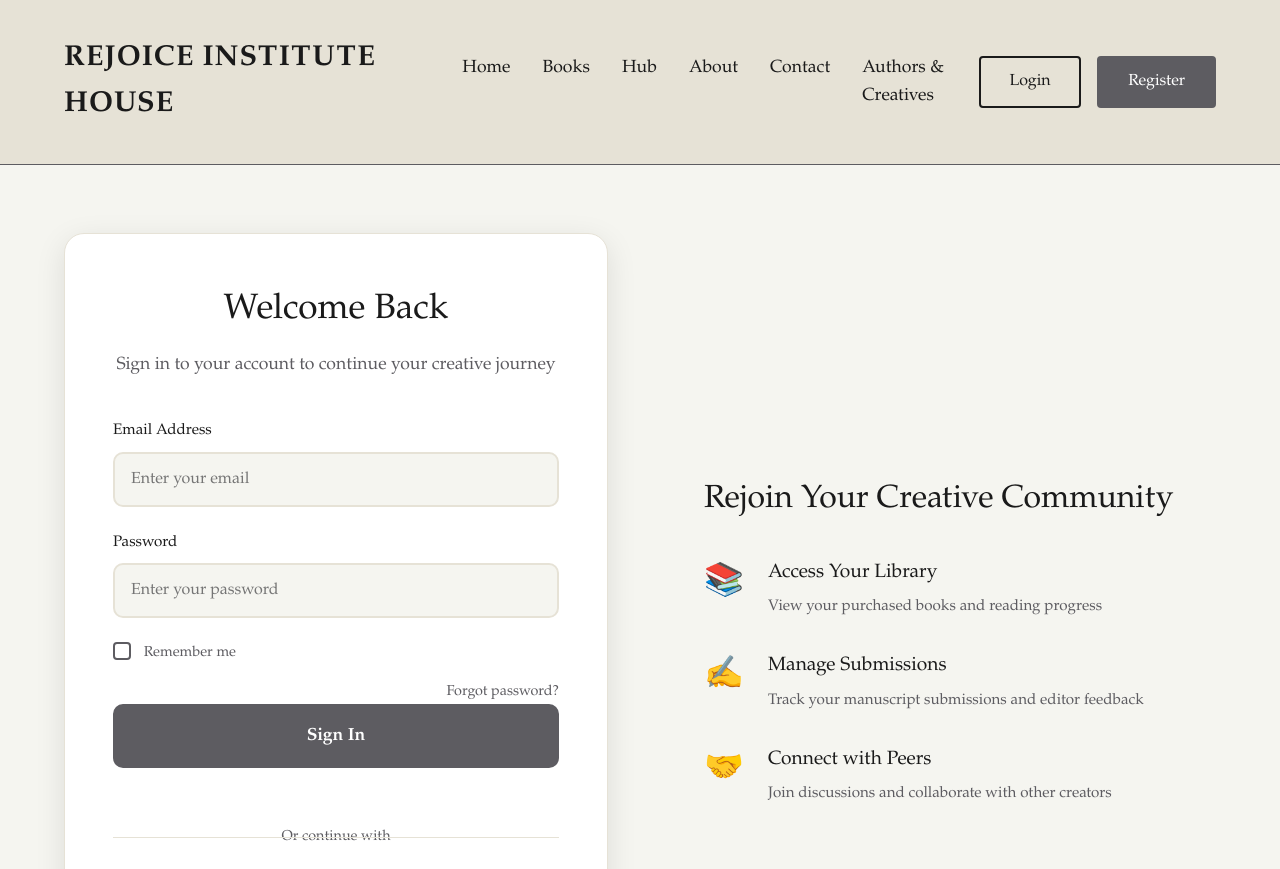
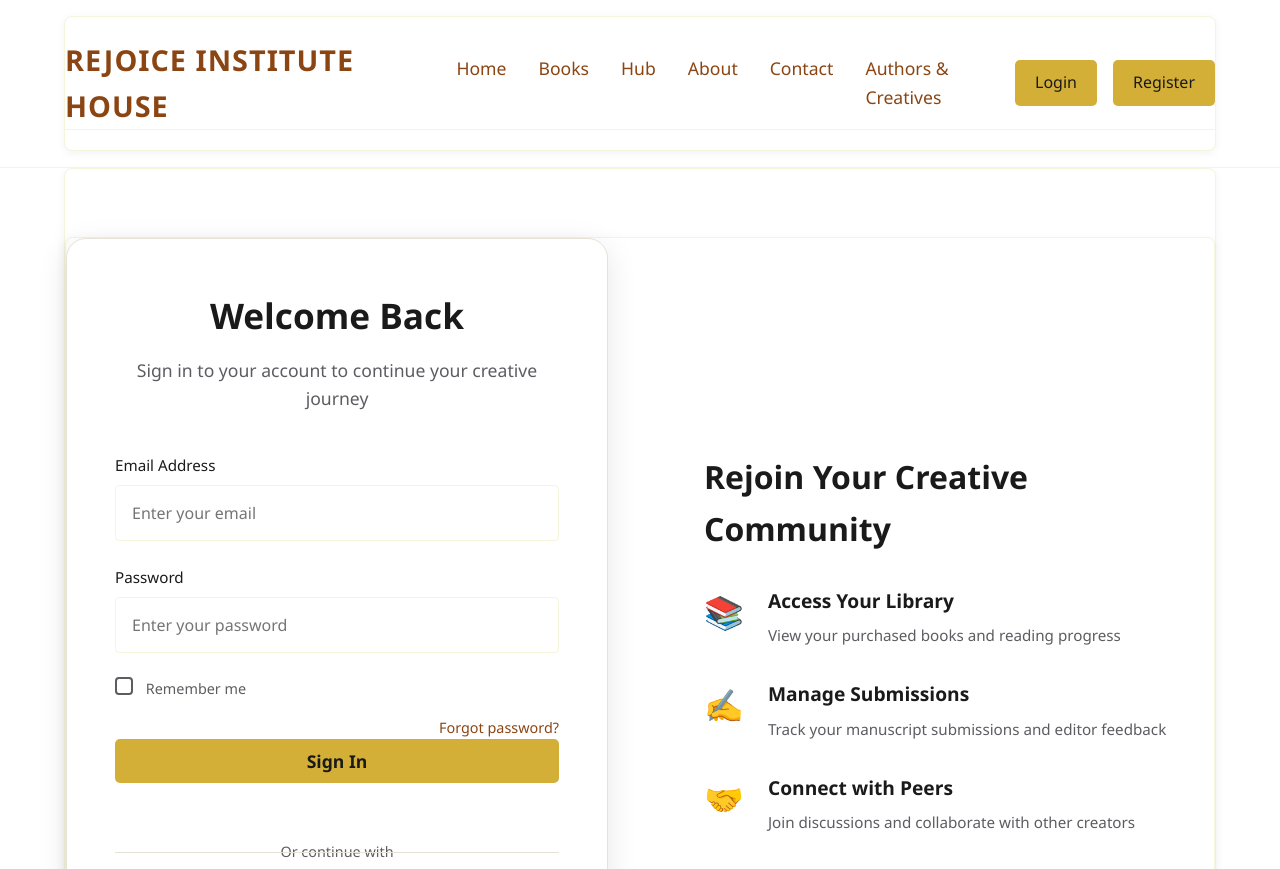
Before and after one commit to RejoiceInstituteHouse/RejoiceInstitute, a plain HTML site: page pages/login.html in a window 1280 px wide. Shown: the top 869 px of the page. Drawn offline with Linux system fonts and the light colour scheme; a script that the page names is missing.

Commit message:
Add files via upload

```diff
--- a/style.css
+++ b/style.css
@@ -2346,3 +2346,87 @@ footer {
     gap: 4rem;
     align-items: center;
 }
+/* ===== NEW EARTHY COLOR SCHEME ===== */
+:root {
+  --primary-white: #FFFFFF;
+  --rich-black: #1A1A1A;
+  --warm-gold: #D4AF37;
+  --earth-brown: #8B4513;
+  --light-beige: #F5F5DC;
+  --soft-cream: #FDF5E6;
+}
+
+/* Global Background & Text */
+body {
+  background-color: var(--primary-white) !important;
+  color: var(--rich-black) !important;
+  font-family: 'Segoe UI', Tahoma, Geneva, Verdana, sans-serif;
+  line-height: 1.6;
+}
+
+/* Headers & Navigation */
+header, nav, .navbar {
+  background-color: var(--primary-white) !important;
+  border-bottom: 1px solid var(--light-beige) !important;
+}
+
+/* Buttons & CTAs */
+.btn, button, .button, input[type="submit"] {
+  background-color: var(--warm-gold) !important;
+  color: var(--rich-black) !important;
+  border: none !important;
+  border-radius: 5px !important;
+  padding: 10px 20px !important;
+  transition: all 0.3s ease !important;
+}
+
+.btn:hover, button:hover {
+  background-color: var(--earth-brown) !important;
+  color: var(--primary-white) !important;
+  transform: translateY(-2px) !important;
+}
+
+/* Cards & Containers */
+.card, .container, .section, div[class*="box"], div[class*="container"] {
+  background-color: var(--primary-white) !important;
+  border: 1px solid var(--light-beige) !important;
+  border-radius: 8px !important;
+  box-shadow: 0 2px 10px rgba(0,0,0,0.05) !important;
+}
+
+/* Links */
+a {
+  color: var(--earth-brown) !important;
+  text-decoration: none !important;
+  transition: color 0.3s ease !important;
+}
+
+a:hover {
+  color: var(--warm-gold) !important;
+}
+
+/* Headings */
+h1, h2, h3, h4, h5, h6 {
+  color: var(--rich-black) !important;
+  font-weight: 600 !important;
+}
+
+/* Special Highlights */
+.highlight, .featured, .important {
+  background-color: var(--light-beige) !important;
+  border-left: 4px solid var(--warm-gold) !important;
+}
+
+/* Forms */
+input, textarea, select {
+  background-color: var(--primary-white) !important;
+  border: 1px solid var(--light-beige) !important;
+  border-radius: 4px !important;
+  color: var(--rich-black) !important;
+}
+
+input:focus, textarea:focus {
+  border-color: var(--warm-gold) !important;
+  outline: none !important;
+  box-shadow: 0 0 0 2px rgba(212, 175, 55, 0.2) !important;
+}
```
